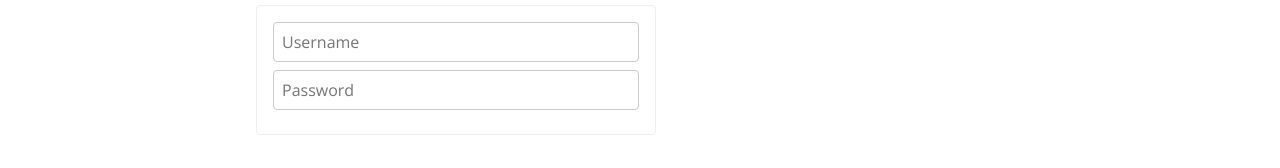
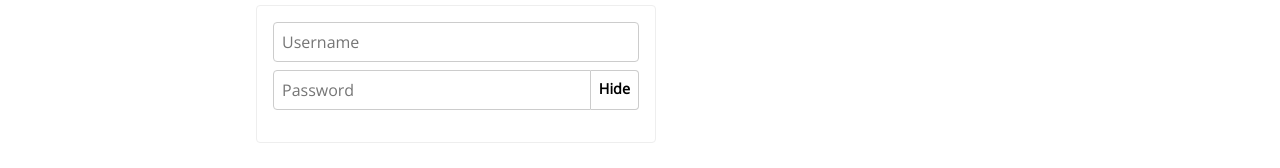
Before and after one commit to cigotete/study-react-styled-components, a React (Vite) app: page /login in a window 1280 px wide. Shown: the part 137-305 px from the top of the page. Built offline with nearby package versions, Linux system fonts and the light colour scheme.

Commit message:
Added custom password component to login page.

```diff
--- a/src/components/pages/Login.jsx
+++ b/src/components/pages/Login.jsx
@@ -1,5 +1,5 @@
 import { useState } from "react";
-import { PageLayout, Input, Form } from "@/components/common";
+import { PageLayout, Input, Form, PasswordInput } from "@/components/common";
 
 export const Login = () => {
   const [formFields, setFormFields] = useState({username: '', password: ''});
@@ -22,16 +22,12 @@ export const Login = () => {
           name="username"
           type="text"
           placeholder="Username"
-        >
-        </Input>
-        <Input
+        />
+        <PasswordInput
           value={ formFields.password }
           onChange={  handleInputChange }
           name="password"
-          type="password"
-          placeholder="Password"
-        >
-        </Input>
+        />
       </Form>
     </PageLayout>
   );
```
